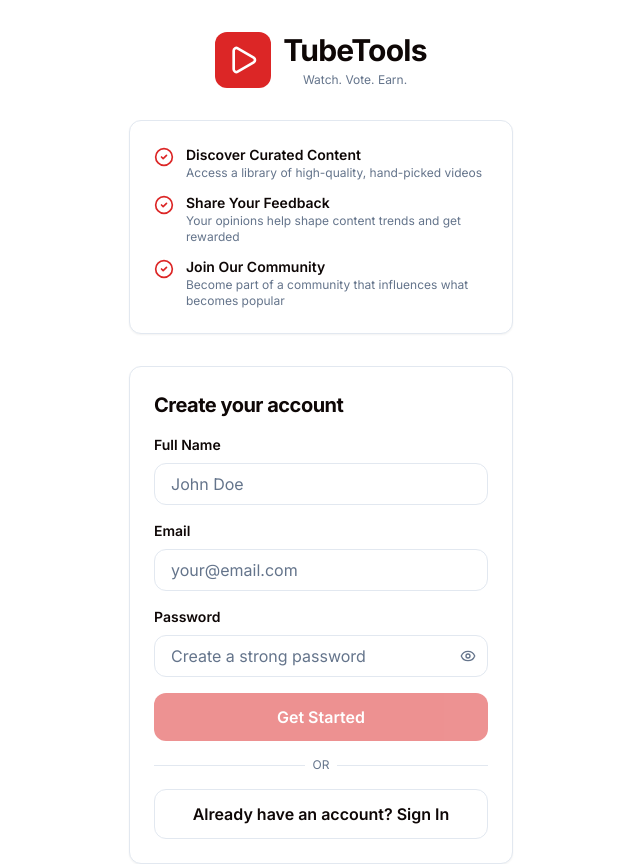
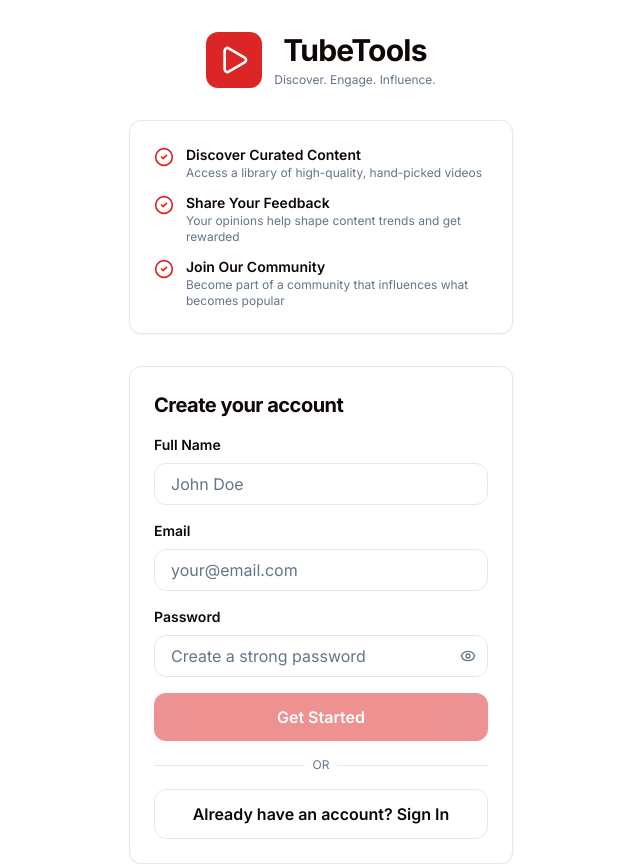
Before and after one commit to fullpropt/tubetools2, a React (Vite) app: page /onboarding in a window 1280 px wide. Shown: the top 864 px of the page, without its empty margins (319-959 px from the left). Built offline with nearby package versions, Linux system fonts and the light colour scheme.

Commit message:
fix: restore professional landing page and slogan for SES approval

```diff
--- a/client/pages/Onboarding.tsx
+++ b/client/pages/Onboarding.tsx
@@ -112,7 +112,7 @@ export default function Onboarding() {
             <div>
               <h1 className="text-3xl font-bold text-foreground">TubeTools</h1>
               <p className="text-xs text-muted-foreground mt-1">
-                Watch. Vote. Earn.
+                Discover. Engage. Influence.
               </p>
             </div>
           </div>
```
